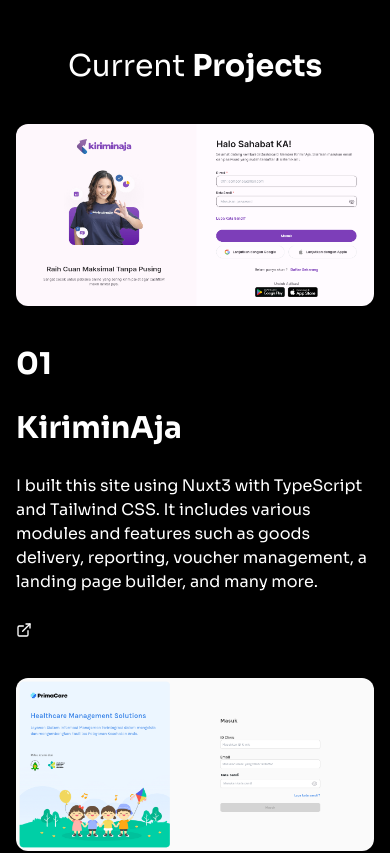
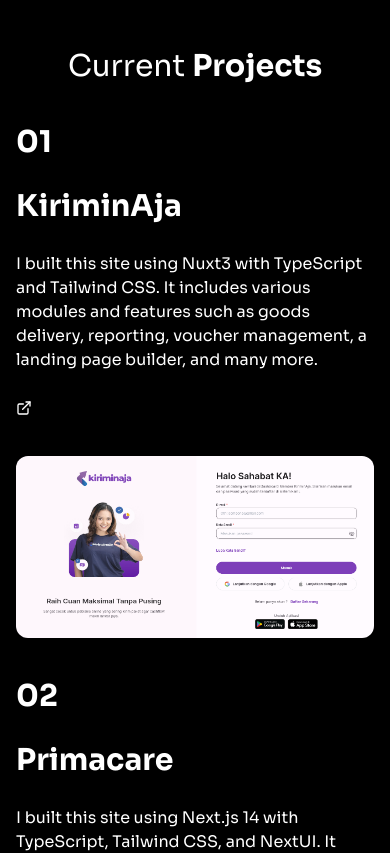
Before and after one commit to yeremiaChris/resume, a React (Vite) app: page /#home in a window 390 px wide. Shown: the part 4640-5493 px from the top of the page. Built offline with nearby package versions, Linux system fonts and the light colour scheme.

Commit message:
feat: change position for mobile page in project section

```diff
--- a/src/components/ui/section/Projects.tsx
+++ b/src/components/ui/section/Projects.tsx
@@ -25,12 +25,6 @@
     <div {...divProps}>
       {isMobile && (
         <>
-          <img
-            src={project.image}
-            alt={project.name}
-            className="rounded-xl h-full"
-          />
-
           <div className="grid gap-7">
             <h2 className="font-bold text-3xl md:text-5xl">
               {formatNumberWithLeadingZero(index + 1)}
@@ -41,6 +35,11 @@
               <FiExternalLink />
             </a>
           </div>
+          <img
+            src={project.image}
+            alt={project.name}
+            className="rounded-xl h-full"
+          />
         </>
       )}
 
```
